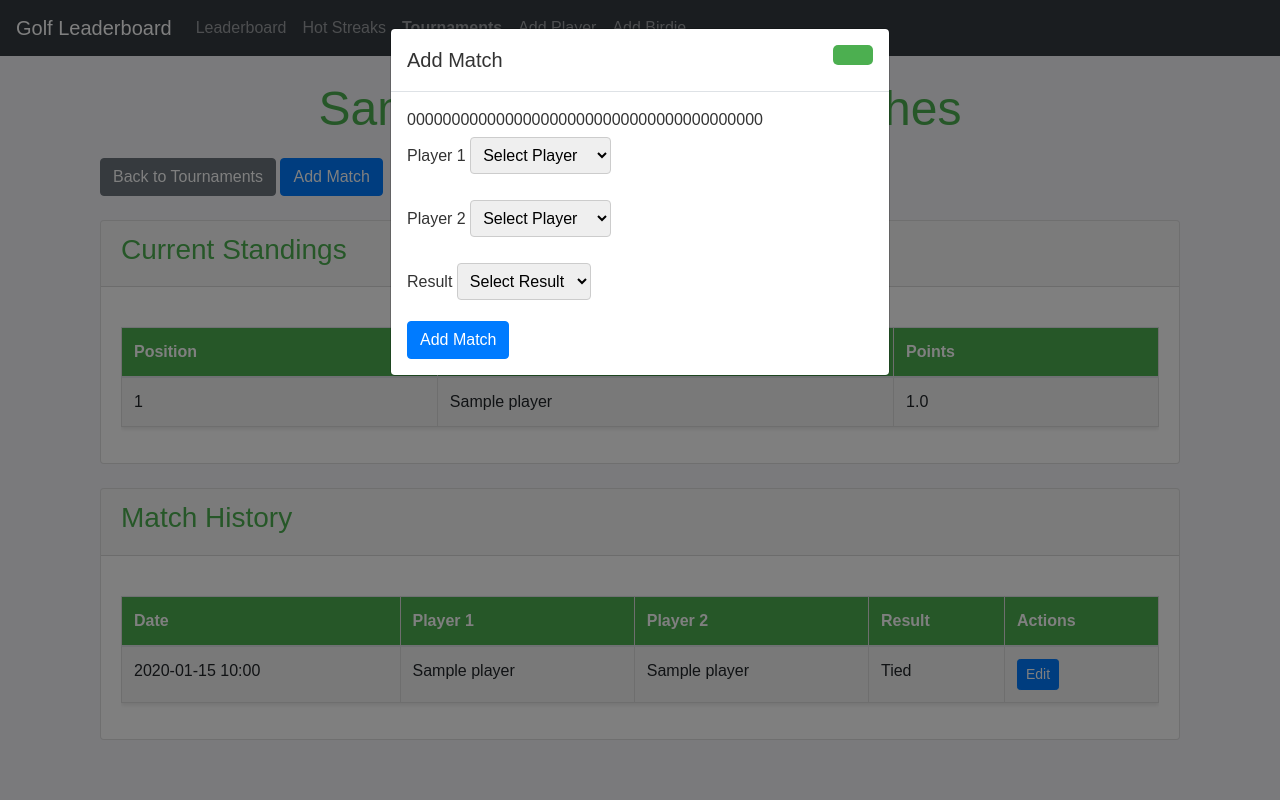
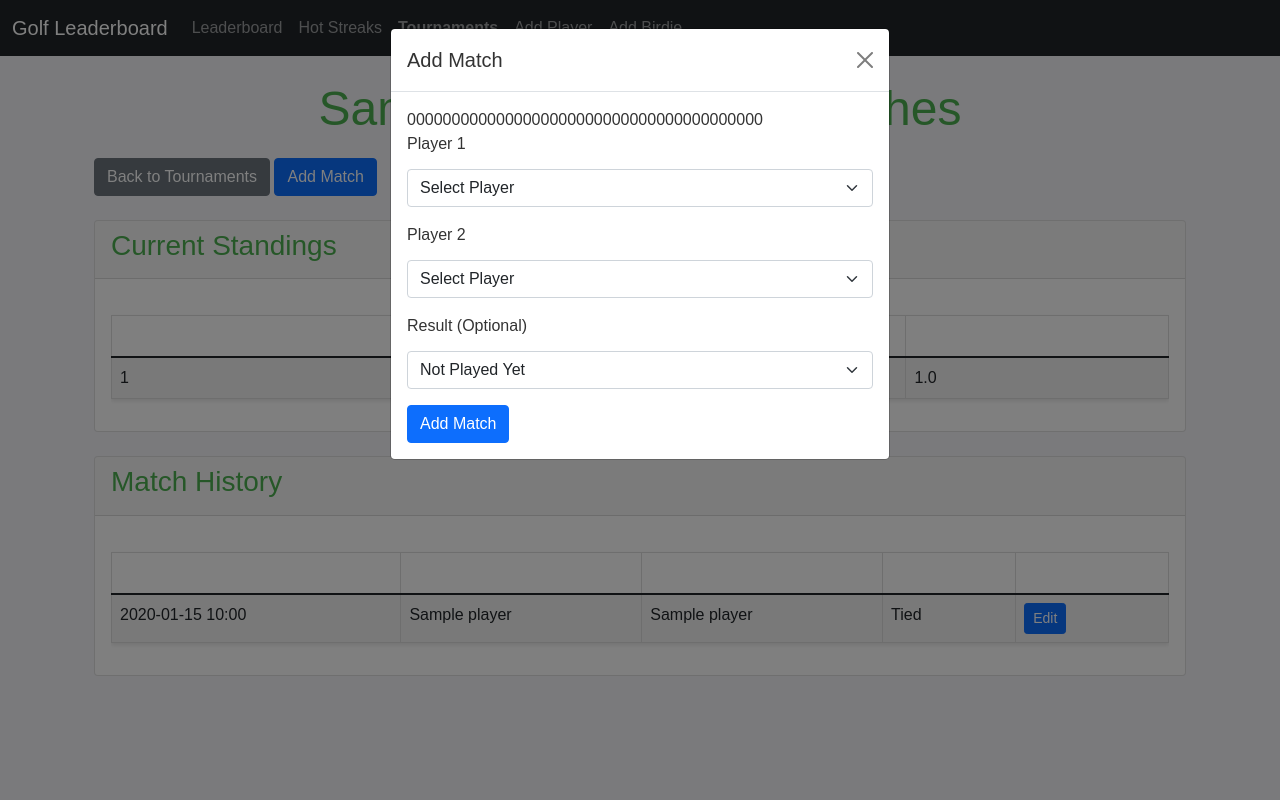
Before and after one commit to mawdis2/golf-leaderboard, a Flask app: page /tournament/1/matches in a window 1280 px wide, after a click on "Add Match". Run offline with Flask 2, Linux system fonts and the light colour scheme; tables that the repository leaves empty hold one stand-in row (values such as "Sample post"); some libraries are stand-ins or nearby versions.

Commit message:
Fix tournament match forms: Make result optional, update Bootstrap, fix UI issues

```diff
--- a/routes.py
+++ b/routes.py
@@ -1306,8 +1306,8 @@ def add_match(tournament_id):
     player2_id = request.form.get('player2_id')
     result = request.form.get('result')
 
-    if not all([player1_id, player2_id, result]):
-        flash('All fields are required.', 'error')
+    if not all([player1_id, player2_id]):
+        flash('Both players are required.', 'error')
         return redirect(url_for('main.tournament_matches', tournament_id=tournament_id))
 
     match = Match(
@@ -1316,12 +1316,13 @@ def add_match(tournament_id):
         player2_id=player2_id
     )
 
-    if result == 'tie':
-        match.is_tie = True
-    elif result == 'player1':
-        match.winner_id = player1_id
-    elif result == 'player2':
-        match.winner_id = player2_id
+    if result:  # Only set result if one was provided
+        if result == 'tie':
+            match.is_tie = True
+        elif result == 'player1':
+            match.winner_id = player1_id
+        elif result == 'player2':
+            match.winner_id = player2_id
 
     db.session.add(match)
     db.session.commit()
--- a/templates/base.html
+++ b/templates/base.html
@@ -4,13 +4,14 @@
     <meta charset="UTF-8">
     <meta name="viewport" content="width=device-width, initial-scale=1.0">
     <title>{% block title %}{% endblock %} - Golf Leaderboard</title>
-    <link href="https://stackpath.bootstrapcdn.com/bootstrap/4.5.2/css/bootstrap.min.css" rel="stylesheet">
+    <link href="https://cdn.jsdelivr.net/npm/bootstrap@5.1.3/dist/css/bootstrap.min.css" rel="stylesheet">
     <link rel="stylesheet" href="{{ url_for('static', filename='styles.css') }}">
 </head>
 <body>
     <nav class="navbar navbar-expand-lg navbar-dark bg-dark">
+        <div class="container-fluid">
             <a class="navbar-brand" href="{{ url_for('main.leaderboard') }}">Golf Leaderboard</a>
-        <button class="navbar-toggler" type="button" data-toggle="collapse" data-target="#navbarNav">
+            <button class="navbar-toggler" type="button" data-bs-toggle="collapse" data-bs-target="#navbarNav">
                 <span class="navbar-toggler-icon"></span>
             </button>
             <div class="collapse navbar-collapse" id="navbarNav">
@@ -32,14 +33,13 @@
                     </li>
                 </ul>
             </div>
+        </div>
     </nav>
 
     <div class="container mt-4">
         {% block content %}{% endblock %}
     </div>
 
-    <script src="https://code.jquery.com/jquery-3.5.1.slim.min.js"></script>
-    <script src="https://cdn.jsdelivr.net/npm/@popperjs/core@2.5.4/dist/umd/popper.min.js"></script>
-    <script src="https://stackpath.bootstrapcdn.com/bootstrap/4.5.2/js/bootstrap.min.js"></script>
+    <script src="https://cdn.jsdelivr.net/npm/bootstrap@5.1.3/dist/js/bootstrap.bundle.min.js"></script>
 </body>
 </html>
--- a/templates/tournament_matches.html
+++ b/templates/tournament_matches.html
@@ -125,9 +125,9 @@
                         </select>
                     </div>
                     <div class="mb-3">
-                        <label class="form-label">Result</label>
-                        <select name="result" class="form-select" required>
-                            <option value="">Select Result</option>
+                        <label class="form-label">Result (Optional)</label>
+                        <select name="result" class="form-select">
+                            <option value="">Not Played Yet</option>
                             <option value="player1">Player 1 Won</option>
                             <option value="player2">Player 2 Won</option>
                             <option value="tie">Tied</option>
```
Lines whose indentation alone changed are shown as unchanged.
